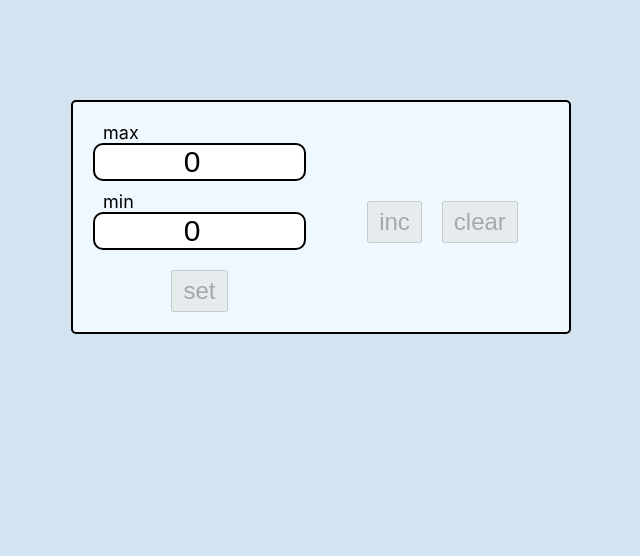
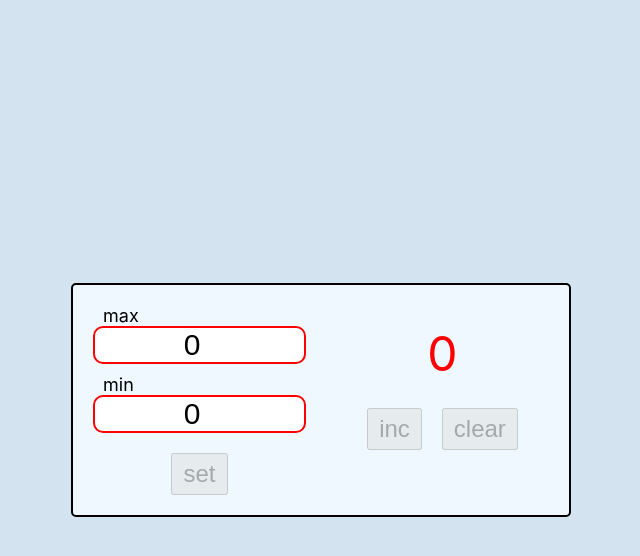
Before and after one commit to a-koloshva/counter, a React (Create React App) app: page / in a window 1280 px wide. Shown: the top 556 px of the page, without its empty margins (319-959 px from the left). Built offline with nearby package versions, Linux system fonts and the light colour scheme.

Commit message:
completed limit counter

```diff
--- a/src/App.css
+++ b/src/App.css
@@ -5,12 +5,15 @@
 }
 
 body {
+  height: 100vh;
   background-color: rgb(211, 227, 239);
+  display: flex;
+  justify-content: center;
+  align-items: center;
 }
 
 .App {
   max-width: 500px;
-  margin: 100px auto;
   display: flex;
   justify-content: space-between;
   align-items: center;
@@ -28,6 +31,7 @@ body {
   display: flex;
   flex-direction: column;
   align-items: center;
+  justify-content: center;
 }
 
 .input {
@@ -44,6 +48,24 @@ body {
   align-items: center;
 }
 
+.redInput {
+  border: 2px solid red;
+  border-radius: 10px;
+  font-size: 30px;
+  box-sizing: border-box;
+  margin-bottom: 10px;
+  text-align: center;
+
+  width: 100%;
+  display: flex;
+  justify-content: center;
+  align-items: center;
+}
+
+.redInput:focus {
+  outline: none;
+}
+
 .inputTitle {
   display: block;
   font-size: 18px;
@@ -55,22 +77,26 @@ body {
   display: flex;
   flex-direction: column;
   align-items: center;
+
+  text-align: center;
 }
 
-.Count {
+.count {
   width: 100%;
   text-align: center;
   font-size: 48px;
+  line-height: 1;
 }
 
-.RedCount {
+.redCount {
   width: 100%;
   text-align: center;
   font-size: 48px;
   color: red;
+  line-height: 1;
 }
 
-.ButtonBlock {
+.buttonBlock {
   width: 100%;
   display: flex;
   justify-content: center;
@@ -78,8 +104,18 @@ body {
   gap: 20px;
 }
 
-.Button {
+.button {
   font-size: 24px;
   padding: 5px 10px;
   margin-top: 10px;
 }
+
+.message {
+  margin: 8px 0;
+  width: 70%;
+  font-size: 18px;
+  color: rgb(255, 0, 0);
+}
+.message b {
+  text-transform: uppercase;
+}
--- a/src/App.tsx
+++ b/src/App.tsx
@@ -1,31 +1,67 @@
-import React, { ChangeEvent, useState } from 'react';
+import React, { ChangeEvent, useEffect, useState } from 'react';
 import './App.css';
 import { Button } from './components/Button/Button';
 import { Input } from './components/Input/Input';
 
 function App() {
-  let [count, setCount] = useState<number>(0);
+  let [count, setCount] = useState(0);
   let [maxValue, setMaxValue] = useState(0);
-  let [settedMaxValue, setSettedMaxValue] = useState(0);
+  let [afterSetMaxValue, setAfterSetMaxValue] = useState<number>(0);
   let [minValue, setMinValue] = useState(0);
-  let [settedMinValue, setSettedMinValue] = useState(0);
+  let [afterSetMinValue, setAfterSetMinValue] = useState<number>(0);
+  let [message, setMessage] = useState<boolean>(false);
+
+  useEffect(() => {
+    const countLocal = localStorage.getItem('count');
+    const afterSetMinValueLocal = localStorage.getItem('afterSetMinValue');
+    const afterSetMaxValueLocal = localStorage.getItem('afterSetMaxValue');
+    setMessage(true);
+
+    if (countLocal) {
+      setCount(JSON.parse(countLocal));
+    }
+    if (afterSetMinValueLocal) {
+      setAfterSetMinValue(JSON.parse(afterSetMinValueLocal));
+      setMinValue(JSON.parse(afterSetMinValueLocal));
+    }
+    if (afterSetMaxValueLocal) {
+      setAfterSetMaxValue(JSON.parse(afterSetMaxValueLocal));
+      setMaxValue(JSON.parse(afterSetMaxValueLocal));
+    }
+  }, []);
+
+  useEffect(() => {
+    localStorage.setItem('count', JSON.stringify(count));
+    localStorage.setItem('afterSetMinValue', JSON.stringify(afterSetMinValue));
+    localStorage.setItem('afterSetMaxValue', JSON.stringify(afterSetMaxValue));
+    localStorage.setItem('maxValue', JSON.stringify(maxValue));
+    localStorage.setItem('minValue', JSON.stringify(minValue));
+  }, [count, afterSetMinValue, afterSetMaxValue, minValue, maxValue]);
 
   const onClickIncHandler = () => setCount(count + 1);
-  const onClickClearHandler = () => setCount(settedMinValue);
+  const onClickClearHandler = () => setCount(afterSetMinValue); // Очищаем счетчик до заданного минимального значения
 
   const onChangeMaxValueHandler = (e: ChangeEvent<HTMLInputElement>) => {
+    // Максимальное узначение установленное в input
     setMaxValue(Number(e.currentTarget.value));
+    setMessage(false);
   };
 
   const onChangeMinValueHandler = (e: ChangeEvent<HTMLInputElement>) => {
+    // Минимальное значение установленное в input
     setMinValue(Number(e.currentTarget.value));
+    setMessage(false);
   };
 
   const onClickMinMaxInputHandler = () => {
-    setSettedMaxValue(maxValue);
-    setSettedMinValue(minValue);
+    // При нажатии кнопки set
+    setAfterSetMaxValue(maxValue);
+    setAfterSetMinValue(minValue);
     setCount(minValue);
+    setMessage(true);
   };
+
+  const limitsCondition = maxValue <= minValue;
 
   return (
     <div className="App">
@@ -36,7 +72,7 @@ function App() {
             type="number"
             value={maxValue}
             onChange={onChangeMaxValueHandler}
-            className={'input'}
+            className={limitsCondition ? 'redInput' : 'input'}
           />
         </div>
         <div>
@@ -45,45 +81,32 @@ function App() {
             type="number"
             value={minValue}
             onChange={onChangeMinValueHandler}
-            className={'input'}
+            className={limitsCondition ? 'redInput' : 'input'}
           />
         </div>
         <div>
-          <Button
-            name={'set'}
-            disabled={!(maxValue >= 0 && minValue >= 0) || maxValue <= minValue}
-            className={'Button'}
-            onClick={onClickMinMaxInputHandler}
-          />
+          <Button name={'set'} disabled={limitsCondition} onClick={onClickMinMaxInputHandler} />
         </div>
       </div>
       <div className="counterWrapper">
-        {/* <div>
-          {maxValue > 0 && minValue > 0 ? (
-            <span className={count === settedMaxValue ? 'RedCount' : 'Count'}>{count}</span>
+        <div>
+          {message ? (
+            <span className={count === afterSetMaxValue ? 'redCount' : 'count'}>{count}</span>
           ) : (
-            <span>Please, press "set".</span>
+            <span className="message">
+              Please, check limits and press <b>"set"</b>
+            </span>
           )}
-        </div> */}
-
-        {/* {settedMaxValue === maxValue && settedMinValue === minValue ? (
-          <span className={count === settedMaxValue ? 'RedCount' : 'Count'}>{count}</span>
-        ) : (
-          <span>Please, press "set".</span>
-        )} */}
-        <div className="ButtonBlock">
+        </div>
+        <div className="buttonBlock">
           <Button
             name={'inc'}
-            disabled={
-              count === settedMaxValue || maxValue !== settedMaxValue || minValue !== settedMinValue
-            }
-            className={'Button'}
+            disabled={!message || count === afterSetMaxValue}
             onClick={onClickIncHandler}
           />
           <Button
             name={'clear'}
-            disabled={count === settedMinValue}
-            className={'Button'}
+            disabled={!message || count === afterSetMinValue}
             onClick={onClickClearHandler}
           />
         </div>
--- a/src/components/Button/Button.tsx
+++ b/src/components/Button/Button.tsx
@@ -2,14 +2,13 @@ import React from 'react';
 
 type ButtonProps = {
   name: string;
-  className: string;
   disabled: boolean;
   onClick: () => void;
 };
 
-export const Button = ({ name, className, disabled, onClick }: ButtonProps) => {
+export const Button = ({ name, disabled, onClick }: ButtonProps) => {
   return (
-    <button className={className} onClick={onClick} disabled={disabled}>
+    <button className="button" onClick={onClick} disabled={disabled}>
       {name}
     </button>
   );
--- a/src/components/Input/Input.tsx
+++ b/src/components/Input/Input.tsx
@@ -4,9 +4,9 @@ type InputProps = {
   type: string;
   value: number;
   onChange: (e: ChangeEvent<HTMLInputElement>) => void;
-  className: string;
+  className?: string;
 };
 
 export const Input = ({ type, value, onChange, className }: InputProps) => {
-  return <input type={type} value={value} onChange={onChange} className={className} />;
+  return <input type={type} value={value} onChange={onChange} className={className} min={0} />;
 };
--- a/src/index.tsx
+++ b/src/index.tsx
@@ -4,14 +4,8 @@ import './index.css';
 import App from './App';
 import reportWebVitals from './reportWebVitals';
 
-const root = ReactDOM.createRoot(
-  document.getElementById('root') as HTMLElement
-);
-root.render(
-  <React.StrictMode>
-    <App />
-  </React.StrictMode>
-);
+const root = ReactDOM.createRoot(document.getElementById('root') as HTMLElement);
+root.render(<App />);
 
 // If you want to start measuring performance in your app, pass a function
 // to log results (for example: reportWebVitals(console.log))
```
